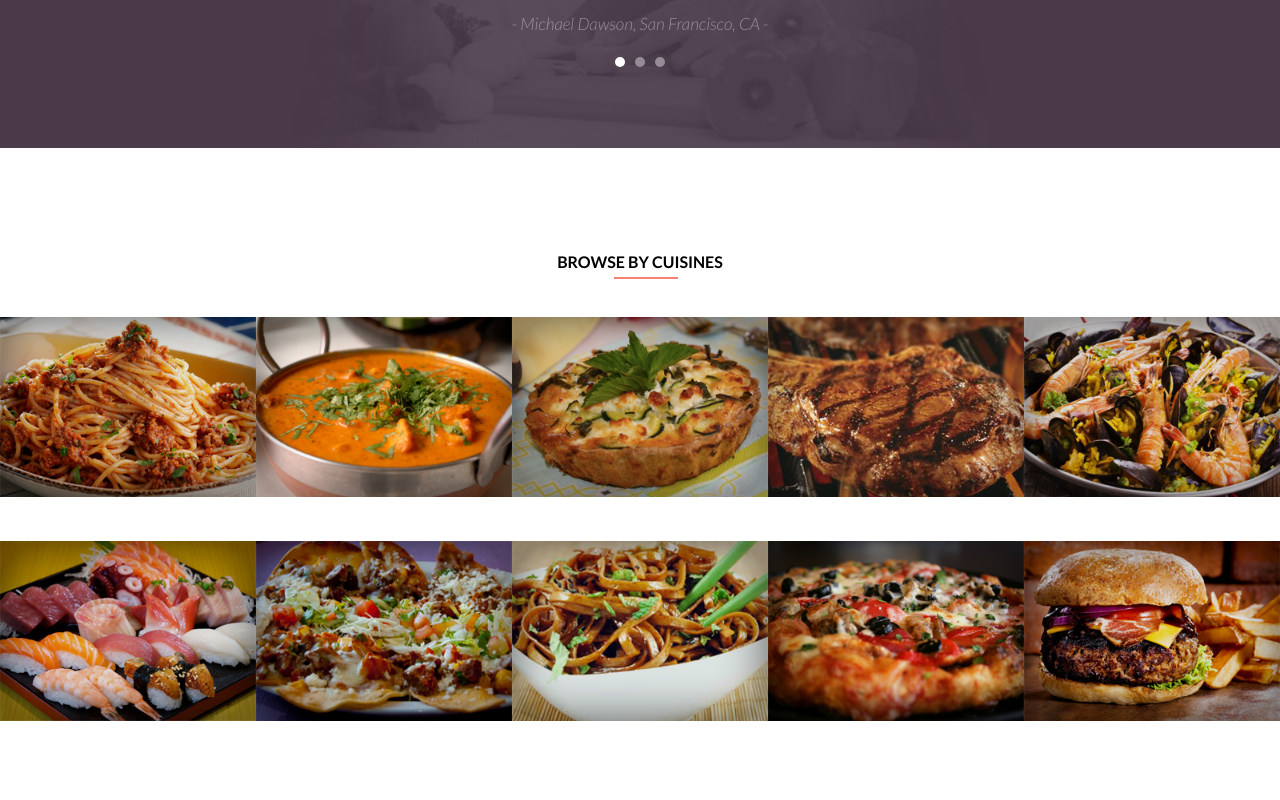
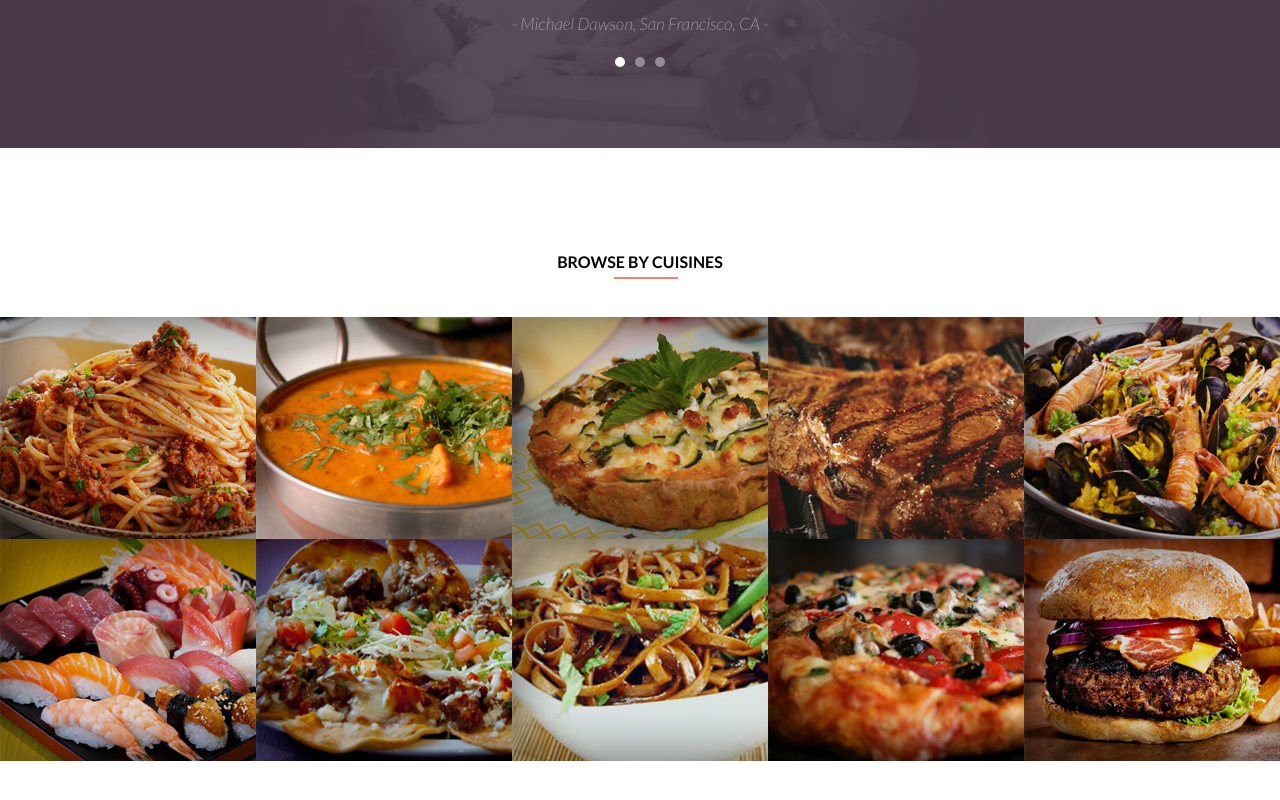
Before and after one commit to Firefly718/fudi, a website: page index.html in a window 1280 px wide. Shown: the part 2539-3339 px from the top of the page. Drawn offline with Linux system fonts and the light colour scheme.

Commit message:
fixed section of cuisines

```diff
--- a/index.html
+++ b/index.html
@@ -102,22 +102,18 @@
     <section class="cuisines">
         <span>BROWSE BY CUISINES</span>
         <div class="cuisines__choise">
-            <div class="cuisines__line">
             <div class="cuisines__italian"><a href="#" alt="italian_recipes"></a></div>
             <div class="cuisines__indian"><a href="#" alt="indian_recipes"></a></div>
             <div class="cuisines__french"><a href="#" alt="french_recipes"></a></div>
             <div class="cuisines__steakhouse"><a href="#" alt="steakhouse_recipes"></a></div>
             <div class="cuisines__seafood"><a href="#" alt="seafood_recipes"></a></div>
-            </div>
 
-            <div class="cuisines__line">
             <div class="cuisines__sushi"><a href="#" alt="sushi_recipes"></a></div>
             <div class="cuisines__mexican"><a href="#" alt="mexican_recipes"></a></div>
             <div class="cuisines__chinese"><a href="#" alt="chinese_recipes"></a></div>
             <div class="cuisines__pizza"><a href="#" alt="pizza_recipes"></a></div>
             <div class="cuisines__american"><a href="#" alt="american_recipes"></a></div>
         </div>
-        </div>
     </section>
 
     <footer></footer>
--- a/scss/styles.scss
+++ b/scss/styles.scss
@@ -301,53 +301,72 @@ header {
             }
     }
     &__choise {
+        display: grid;
+        grid-template-columns: 1fr 1fr 1fr 1fr 1fr;
+        grid-template-rows: 1fr 1fr;
         height: 444px;
         width: 100%;
         margin-top: 38px;
     }
-    &__line {
-        display: flex;
-        // justify-content: space-between;
-    }
     &__italian {
         background-image: url(/img/italian.png);
-        @include imgSize;
+        // @include imgSize;
+        grid-column: 1 / 2;
+        grid-row: 1 / 2;
     }
     &__indian  {
         background-image: url(/img/indian.png);
-        @include imgSize;
+        // @include imgSize;
+        grid-column: 2 / 3;
+        grid-row: 1 / 2;
     }
     &__french {
         background-image: url(/img/french.png);
-        @include imgSize;
+        // @include imgSize;
+        grid-column: 3 / 4;
+        grid-row: 1 / 2;
     }
     &__steakhouse {
         background-image: url(/img/steakhouse.png);
-        @include imgSize;
+        // @include imgSize;
+        grid-column: 4 / 5;
+        grid-row: 1 / 2;
     }
     &__seafood {
         background-image: url(/img/seafood.png);
-        @include imgSize;
+        // @include imgSize;
+        grid-column: 5 / 6;
+        grid-row: 1 / 2;
     }
     &__sushi {
         background-image: url(/img/sushi.png);
-        @include imgSize;
+        grid-column: 1 / 2;
+        grid-row: 2 / 3;
+        // @include imgSize;
     }
     &__mexican {
         background-image: url(/img/mexican.png);
-        @include imgSize;
+        grid-column: 2 / 3;
+        grid-row: 2 / 3;
+        // @include imgSize;
     }
     &__chinese {
         background-image: url(/img/chinese.png);
-        @include imgSize;
+        grid-column: 3 / 4;
+        grid-row: 2 / 3;
+        // @include imgSize;
     }
     &__pizza {
         background-image: url(/img/american.png);
-        @include imgSize;
+        grid-column: 4 / 5;
+        grid-row: 2 / 3;
+        // @include imgSize;
     }
     &__american {
         background-image: url(/img/pizza.png);
-        @include imgSize;
+        grid-column: 5 / 6;
+        grid-row: 2 / 3;
+        // @include imgSize;
     }
 }
 // ____________________________________________F-O-O-T-E-R___________________________________________________________
```
Also changed, not shown: css/styles.css. Lines whose indentation alone changed are shown as unchanged.
